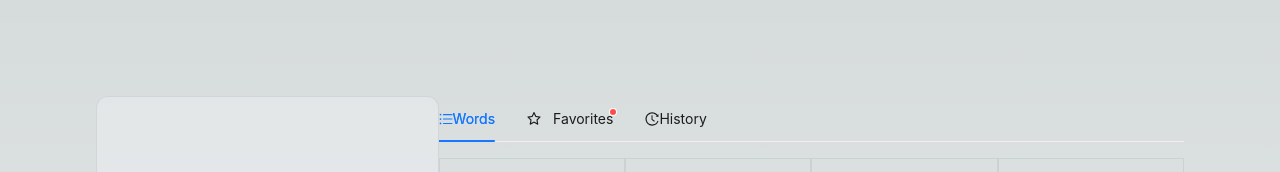
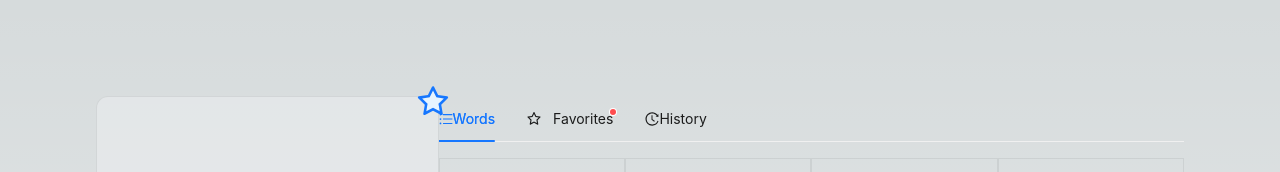
Before and after one commit to JonneBR/fullstack-challenge-2022-dictionary-frontend, a Next.js app: page / in a window 1280 px wide. Shown: the top 172 px of the page. Built offline with nearby package versions, Linux system fonts and the light colour scheme.

Commit message:
style: add favorite icon to container-dictionary

```diff
--- a/src/components/Dictionary/Dictionary.tsx
+++ b/src/components/Dictionary/Dictionary.tsx
@@ -1,8 +1,12 @@
+import { StarTwoTone } from '@ant-design/icons'
 import styles from './styles.module.scss'
 
 export default function Dictionary() {
   return (
     <div className={styles['container-dictionary']}>
+      <div className={styles['favorite-icon']}>
+        <StarTwoTone />
+      </div>
       <h2>hello</h2>
       <h3>həˈləʊ</h3>
     </div>
--- a/src/components/Dictionary/styles.module.scss
+++ b/src/components/Dictionary/styles.module.scss
@@ -14,6 +14,20 @@
     font-weight: normal;
   }
 
+  .favorite-icon {
+    display: flex;
+    justify-content: center;
+    align-items: center;
+    font-size: 2rem;
+    padding: 20px;
+    width: 20px;
+    height: 20px;
+    position: absolute;
+    right: -15px;
+    top: -15px;
+    cursor: pointer;
+  }
+
   /* border-bottom: 1px solid rgba(var(--callout-border-rgb), 0.25);
       background: linear-gradient(
         to bottom,
```
